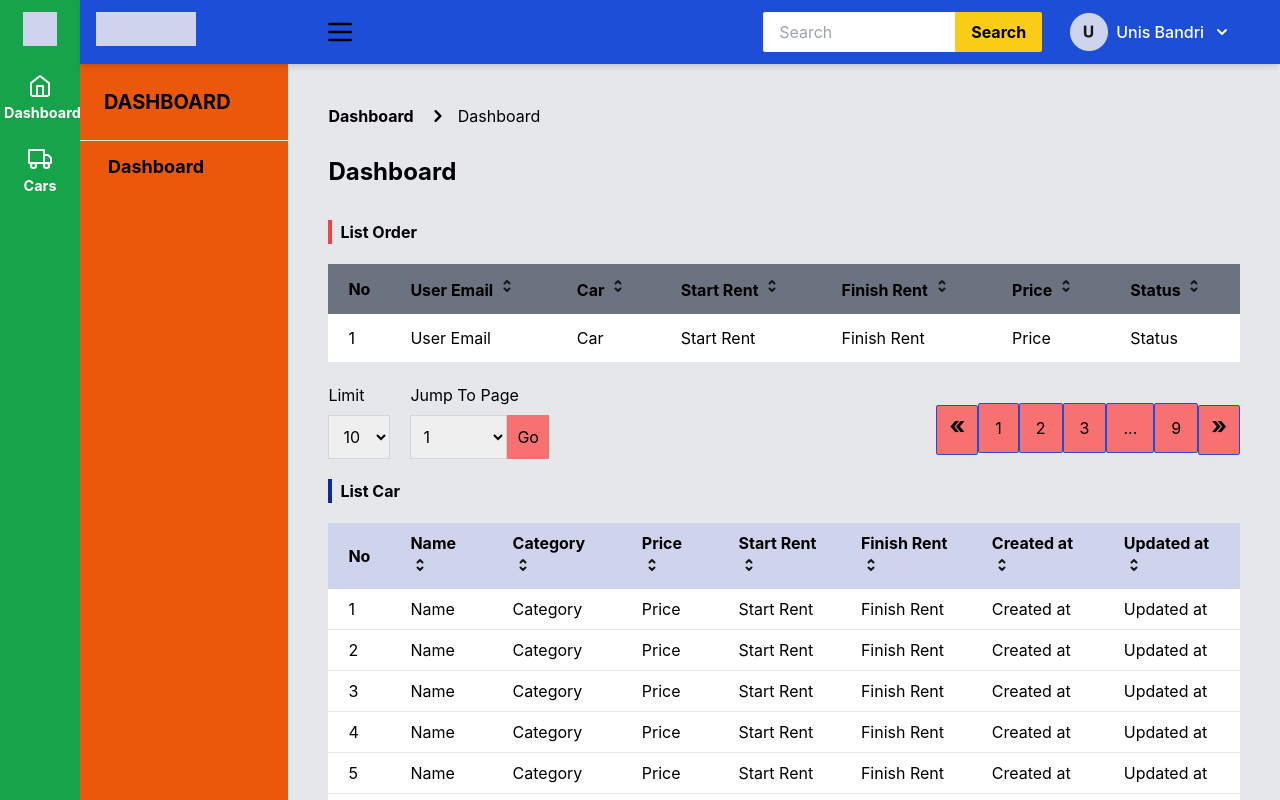
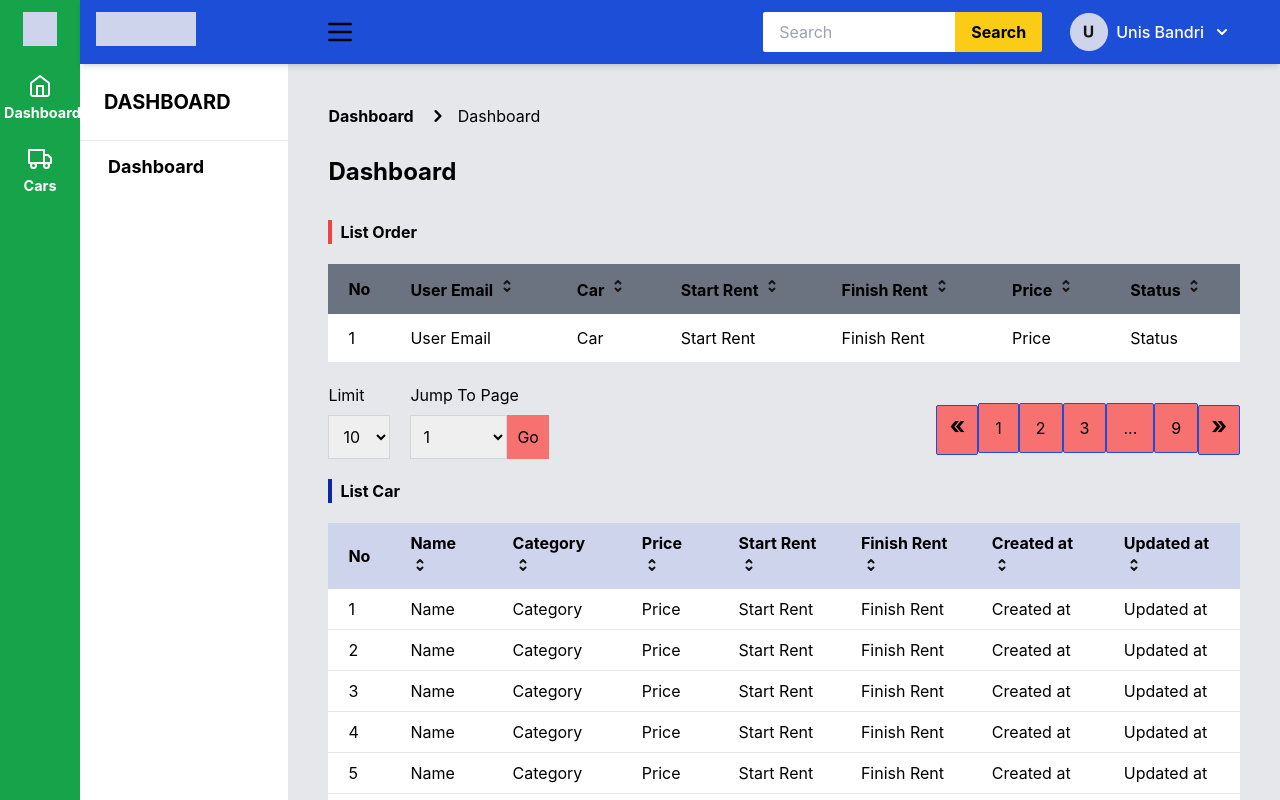
Before and after one commit to Hasyim-Kai/BINAR-FE-challenge-04, a React (Create React App) app: page /dashboard in a window 1280 px wide. Shown: the top 800 px of the page. Built offline with nearby package versions, Linux system fonts and the light colour scheme; sample sign-in values are in the browser's storage.

Commit message:
Refactor : Fixing LeftMenu Component color

```diff
--- a/src/components/LeftMenu.tsx
+++ b/src/components/LeftMenu.tsx
@@ -1,19 +1,19 @@
 import { Link, useLocation } from "react-router-dom";
 
 export default function LeftMenu(): JSX.Element {
-    const sidebarItem: string = `px-7 py-3 hover:bg-white`;
+    const sidebarItem: string = `px-7 py-3 hover:bg-primaryGrey`;
 
     // get the active Route path
     const currentRoute = useLocation().pathname;
     let isLoginPage = currentRoute === '/' ? true : false
 
-    const dashboardLeftMenu: JSX.Element = <nav className="flex flex-col lg:w-64 w-0 text-lg overflow-hidden bg-orange-600">
+    const dashboardLeftMenu: JSX.Element = <nav className="flex flex-col lg:w-64 w-0 text-lg overflow-hidden bg-white">
         <h6 className="p-6 text-xl"><b>DASHBOARD</b></h6>
         <hr />
         <Link to={"/dashboard"} className={sidebarItem}><b>Dashboard</b></Link>
     </nav>
 
-    const carsLeftMenu: JSX.Element = <nav className="flex flex-col lg:w-64 w-0 text-lg overflow-hidden bg-orange-600">
+    const carsLeftMenu: JSX.Element = <nav className="flex flex-col lg:w-64 w-0 text-lg overflow-hidden bg-white">
         <h6 className="p-6 text-xl"><b>CARS</b></h6>
         <hr />
         <Link to={"/carlist"} className={sidebarItem}><b>List Car</b></Link>
```
